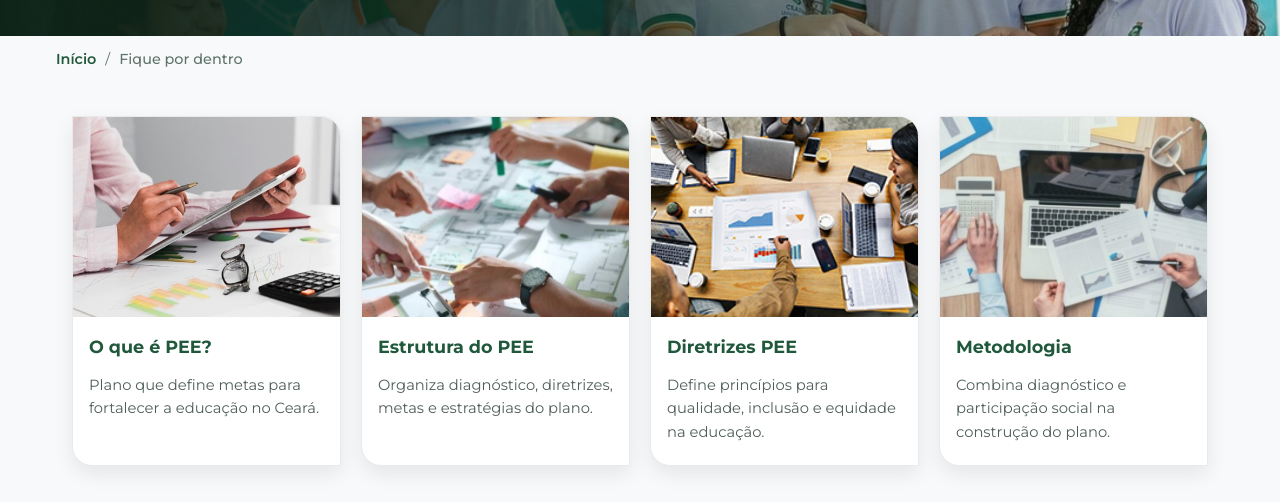
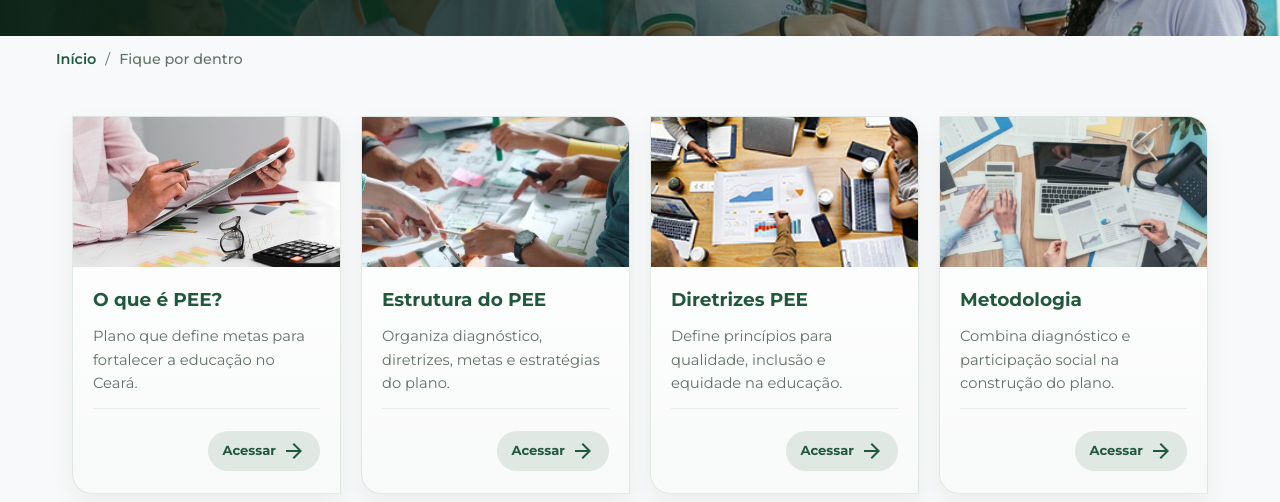
Before and after one commit to guilhermendes/planoeducacaoceara, a plain HTML site: page fique-por-dentro.html in a window 1280 px wide. Shown: the part 298-800 px from the top of the page. Drawn offline with nearby package versions, Linux system fonts and the light colour scheme.

Commit message:
Modifica o hover do fique por dentro

```diff
--- a/css/style.css
+++ b/css/style.css
@@ -942,6 +942,87 @@ nav.menu-principal .menu-opiniao-link::after {
   color: var(--color-text-soft);
 }
 
+.page-fique:not(.page-fique-metodologia) .destaque-card-fique {
+  overflow: hidden;
+  border: 1px solid rgba(32, 88, 59, 0.12);
+  border-radius: var(--radius-brand);
+  background:
+    linear-gradient(180deg, rgba(255, 255, 255, 0.98) 0%, rgba(248, 250, 249, 0.98) 100%);
+  box-shadow: 0 10px 24px rgba(18, 50, 36, 0.06);
+}
+
+.page-fique:not(.page-fique-metodologia) .destaque-card-fique .destaque-card-media {
+  isolation: isolate;
+}
+
+.page-fique:not(.page-fique-metodologia) .destaque-card-fique img {
+  aspect-ratio: 16 / 9;
+}
+
+.page-fique:not(.page-fique-metodologia) .destaque-card-fique .destaque-card-conteudo {
+  gap: 12px;
+  padding: 20px 20px 22px;
+}
+
+.page-fique:not(.page-fique-metodologia) .destaque-card-fique h3 {
+  font-size: 1.16rem;
+}
+
+.page-fique:not(.page-fique-metodologia) .destaque-card-fique p {
+  color: #607166;
+}
+
+.page-fique:not(.page-fique-metodologia) .destaque-card-fique .destaque-card-footer {
+  display: flex;
+  align-items: center;
+  justify-content: flex-end;
+  margin-top: auto;
+  padding-top: 14px;
+  border-top: 1px solid rgba(93, 127, 112, 0.12);
+}
+
+.page-fique:not(.page-fique-metodologia) .destaque-card-fique .destaque-card-media::before {
+  display: none;
+}
+
+.page-fique:not(.page-fique-metodologia) .destaque-card-fique .destaque-card-conteudo::after {
+  display: none;
+}
+
+.page-fique:not(.page-fique-metodologia) .destaque-card-cta-fique {
+  display: inline-flex;
+  align-items: center;
+  justify-content: center;
+  gap: 6px;
+  margin-top: 8px;
+  padding: 8px 14px;
+  border-radius: var(--radius-pill);
+  background-color: rgba(32, 88, 59, 0.12);
+  color: var(--color-brand-green);
+  font-size: 0.82rem;
+  font-weight: 700;
+  line-height: 1.3;
+  transition:
+    background-color var(--duration-base) var(--easing-base),
+    color var(--duration-base) var(--easing-base);
+}
+
+.page-fique:not(.page-fique-metodologia) .destaque-card:hover .destaque-card-cta-fique,
+.page-fique:not(.page-fique-metodologia) .destaque-card:focus-visible .destaque-card-cta-fique {
+  background-color: var(--color-brand-green);
+  color: var(--color-text-inverse);
+}
+
+.page-fique:not(.page-fique-metodologia) .destaque-card:hover h3,
+.page-fique:not(.page-fique-metodologia) .destaque-card:focus-visible h3 {
+  color: #4f8a69;
+}
+
+.page-fique:not(.page-fique-metodologia) .destaque-card:hover .destaque-card-cta-fique .destaque-card-cta-icone,
+.page-fique:not(.page-fique-metodologia) .destaque-card:focus-visible .destaque-card-cta-fique .destaque-card-cta-icone {
+  transform: translateX(3px);
+}
+
 .destaque-card:hover h3,
 .destaque-card:focus-visible h3 {
   color: var(--color-brand-orange);
--- a/fique-por-dentro.html
+++ b/fique-por-dentro.html
@@ -10,7 +10,7 @@
     <link href="https://fonts.googleapis.com/css2?family=Montserrat:ital,wght@0,100..900;1,100..900&display=swap"
         rel="stylesheet">
     <link rel="stylesheet"
-        href="https://fonts.googleapis.com/css2?family=Material+Symbols+Outlined:opsz,wght,FILL,GRAD@20..48,100..700,0..1,-50..200&icon_names=comment,contact_support,menu_book">
+        href="https://fonts.googleapis.com/css2?family=Material+Symbols+Outlined:opsz,wght,FILL,GRAD@20..48,100..700,0..1,-50..200&icon_names=arrow_forward,comment,contact_support,menu_book">
     <link rel="icon" type="image/svg+xml" href="img/favicon.svg">
     <link rel="stylesheet" type="text/css" href="css/style.css">
 </head>
@@ -74,7 +74,7 @@
     <section class="info-container">
         <div class="container">
             <div class="destaques-grid">
-                <a href="fique-por-dentro-metodologia-etapa-1.html" class="destaque-card">
+                <a href="fique-por-dentro-metodologia-etapa-1.html" class="destaque-card destaque-card-fique">
                     <span class="destaque-card-media">
                         <img src="img/fique-por-dentro-o-que-e.jpg" alt="Card Novidades do plano">
                         <span class="material-symbols-outlined destaque-card-icone" aria-hidden="true">menu_book</span>
@@ -82,10 +82,13 @@
                     <div class="destaque-card-conteudo">
                         <h3>O que é PEE?</h3>
                         <p>Plano que define metas para fortalecer a educação no Ceará.</p>
+                        <span class="destaque-card-footer">
+                            <span class="destaque-card-cta-fique">Acessar<span class="material-symbols-outlined destaque-card-cta-icone" aria-hidden="true">arrow_forward</span></span>
+                        </span>
                     </div>
                 </a>
 
-                <a href="fique-por-dentro-metodologia-etapa-1.html" class="destaque-card">
+                <a href="fique-por-dentro-metodologia-etapa-1.html" class="destaque-card destaque-card-fique">
                     <span class="destaque-card-media">
                         <img src="img/fique-por-dentro-estrutura.jpeg" alt="Card Estrutura do PEE">
                         <span class="material-symbols-outlined destaque-card-icone" aria-hidden="true">menu_book</span>
@@ -93,10 +96,13 @@
                     <div class="destaque-card-conteudo">
                         <h3>Estrutura do PEE</h3>
                         <p>Organiza diagnóstico, diretrizes, metas e estratégias do plano.</p>
+                        <span class="destaque-card-footer">
+                            <span class="destaque-card-cta-fique">Acessar<span class="material-symbols-outlined destaque-card-cta-icone" aria-hidden="true">arrow_forward</span></span>
+                        </span>
                     </div>
                 </a>
 
-                <a href="fique-por-dentro-metodologia-etapa-1.html" class="destaque-card">
+                <a href="fique-por-dentro-metodologia-etapa-1.html" class="destaque-card destaque-card-fique">
                     <span class="destaque-card-media">
                         <img src="img/fique-por-dentro-diretrizes.jpg" alt="Card Diretrizes PEE">
                         <span class="material-symbols-outlined destaque-card-icone" aria-hidden="true">menu_book</span>
@@ -104,10 +110,13 @@
                     <div class="destaque-card-conteudo">
                         <h3>Diretrizes PEE</h3>
                         <p>Define princípios para qualidade, inclusão e equidade na educação.</p>
+                        <span class="destaque-card-footer">
+                            <span class="destaque-card-cta-fique">Acessar<span class="material-symbols-outlined destaque-card-cta-icone" aria-hidden="true">arrow_forward</span></span>
+                        </span>
                     </div>
                 </a>
 
-                <a href="fique-por-dentro-metodologia.html" class="destaque-card">
+                <a href="fique-por-dentro-metodologia.html" class="destaque-card destaque-card-fique">
                     <span class="destaque-card-media">
                         <img src="img/fique-por-dentro-metodologia.jpg" alt="Card Metodologia PEE">
                         <span class="material-symbols-outlined destaque-card-icone" aria-hidden="true">menu_book</span>
@@ -115,6 +124,9 @@
                     <div class="destaque-card-conteudo">
                         <h3>Metodologia</h3>
                         <p>Combina diagnóstico e participação social na construção do plano.</p>
+                        <span class="destaque-card-footer">
+                            <span class="destaque-card-cta-fique">Acessar<span class="material-symbols-outlined destaque-card-cta-icone" aria-hidden="true">arrow_forward</span></span>
+                        </span>
                     </div>
                 </a>
             </div>
@@ -127,6 +139,9 @@
                 <div class="footer-eyebrow">Plano Estadual de Educação</div>
                 <div class="footer-logo">PEE Ceará 2026 - 2036</div>
                 <p class="footer-descricao">Acompanhe as frentes do plano, consulte materiais e navegue pelas áreas principais do portal.</p>
+                        <span class="destaque-card-footer">
+                            <span class="destaque-card-cta-fique">Acessar<span class="material-symbols-outlined destaque-card-cta-icone" aria-hidden="true">arrow_forward</span></span>
+                        </span>
             </div>
 
             <nav class="footer-nav" aria-label="Rodapé">
```
Also changed, not shown: index.html (+1 -1 lines).
